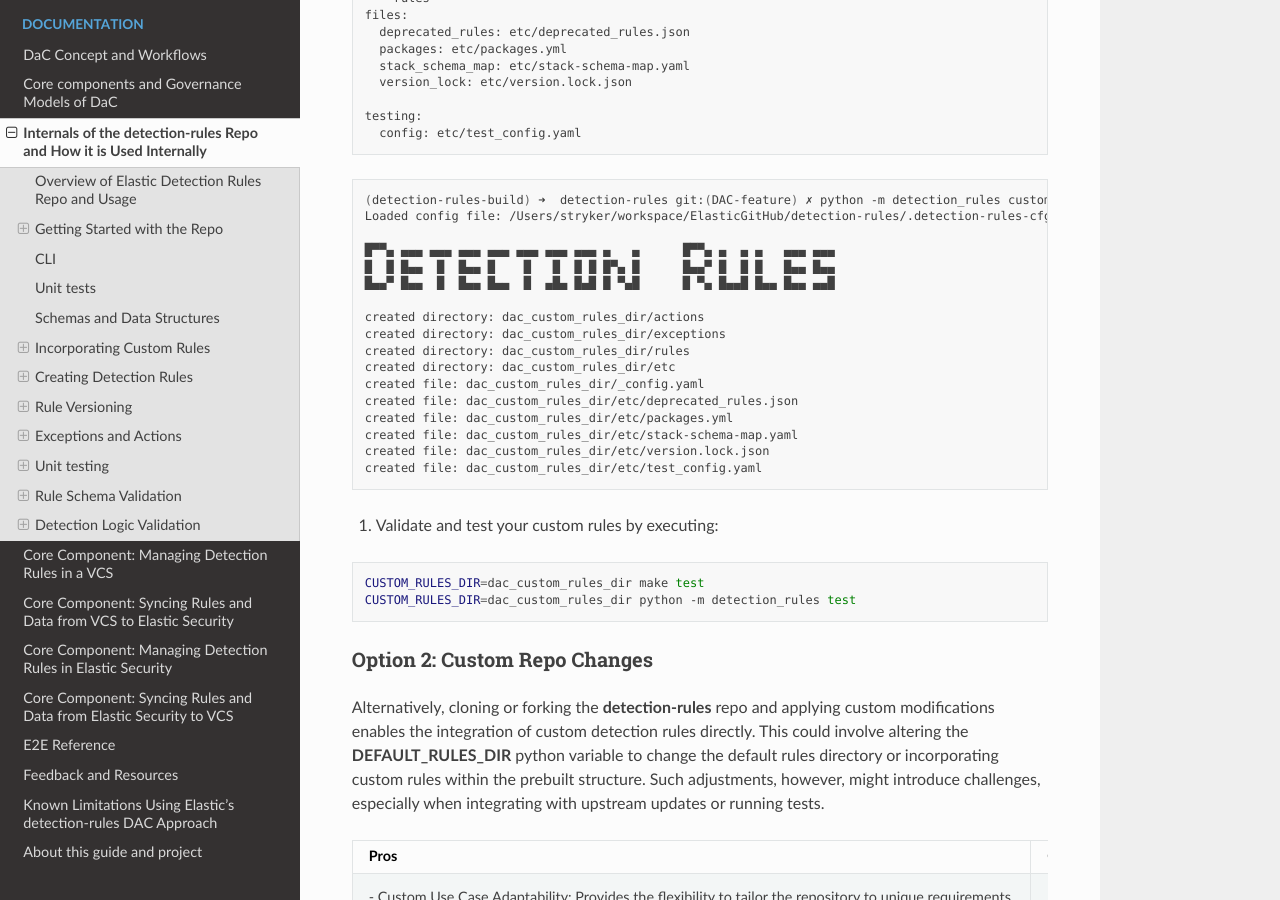
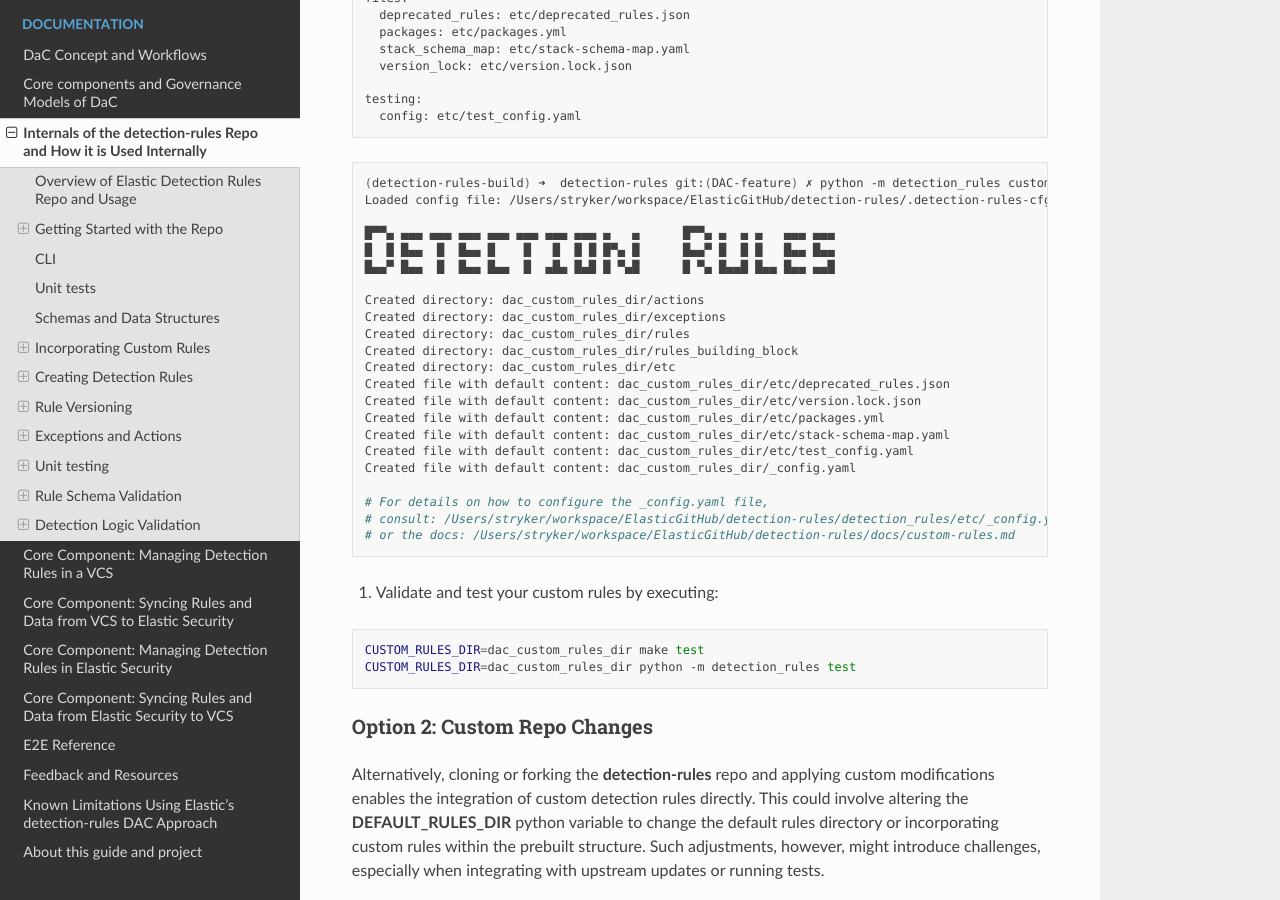
Before and after one commit to elastic/DaC-Reference, a Sphinx documentation site: the page built from docs/internals_of_the_detection_rules_repo.md, in a window 1280 px wide and 900 px high, scrolled down 8866 px. Built offline with Sphinx 7.4.7 and the Read the Docs theme 2.0.0, drawn with Linux system fonts in a browser that asks for light colours; some of the changed text lies outside the part shown.

Commit message:
update setup-config docs

````diff
--- a/docs/internals_of_the_detection_rules_repo.md
+++ b/docs/internals_of_the_detection_rules_repo.md
@@ -113,22 +113,21 @@
 
 💡 *Note: Using some of these options with your custom rules requires repo configuration.*
 
-2. Explore the **Custom Rules** CLI commands by running **python -m detection_rules custom-rules -h** in the terminal.
+2. Explore the **Custom Rules** CLI commands by running **python -m detection_rules custom-rules setup-config -h** in the terminal.
 
 ```bash
 █▀▀▄ ▄▄▄ ▄▄▄ ▄▄▄ ▄▄▄ ▄▄▄ ▄▄▄ ▄▄▄ ▄   ▄      █▀▀▄ ▄  ▄ ▄   ▄▄▄ ▄▄▄
 █  █ █▄▄  █  █▄▄ █    █   █  █ █ █▀▄ █      █▄▄▀ █  █ █   █▄▄ █▄▄
 █▄▄▀ █▄▄  █  █▄▄ █▄▄  █  ▄█▄ █▄█ █ ▀▄█      █ ▀▄ █▄▄█ █▄▄ █▄▄ ▄▄█
 
-Usage: detection_rules custom-rules [OPTIONS] COMMAND [ARGS]...
+Usage: detection_rules custom-rules setup-config [OPTIONS] DIRECTORY
+                                                 [KIBANA_VERSION]
 
-  Commands for supporting custom rules.
+  Setup the custom rules configuration directory and files with defaults.
 
 Options:
-  -h, --help  Show this message and exit.
-
-Commands:
-  init-config  Initialize the custom rules configuration.
+  --overwrite  Overwrite the existing _config.yaml file.
+  -h, --help   Show this message and exit.
 ```
 
 💡 *Note: Using these options with your custom rules requires repo configuration and the Elastic Security Solution available.*
@@ -293,23 +292,28 @@
 ```
 
 ```bash
-(detection-rules-build) ➜  detection-rules git:(DAC-feature) ✗ python -m detection_rules custom-rules init-config dac_custom_rules_dir
+(detection-rules-build) ➜  detection-rules git:(DAC-feature) ✗ python -m detection_rules custom-rules setup-config dac_custom_rules_dir
 Loaded config file: /Users/stryker/workspace/ElasticGitHub/detection-rules/.detection-rules-cfg.json
 
 █▀▀▄ ▄▄▄ ▄▄▄ ▄▄▄ ▄▄▄ ▄▄▄ ▄▄▄ ▄▄▄ ▄   ▄      █▀▀▄ ▄  ▄ ▄   ▄▄▄ ▄▄▄
 █  █ █▄▄  █  █▄▄ █    █   █  █ █ █▀▄ █      █▄▄▀ █  █ █   █▄▄ █▄▄
 █▄▄▀ █▄▄  █  █▄▄ █▄▄  █  ▄█▄ █▄█ █ ▀▄█      █ ▀▄ █▄▄█ █▄▄ █▄▄ ▄▄█
 
-created directory: dac_custom_rules_dir/actions
-created directory: dac_custom_rules_dir/exceptions
-created directory: dac_custom_rules_dir/rules
-created directory: dac_custom_rules_dir/etc
-created file: dac_custom_rules_dir/_config.yaml
-created file: dac_custom_rules_dir/etc/deprecated_rules.json
-created file: dac_custom_rules_dir/etc/packages.yml
-created file: dac_custom_rules_dir/etc/stack-schema-map.yaml
-created file: dac_custom_rules_dir/etc/version.lock.json
-created file: dac_custom_rules_dir/etc/test_config.yaml
+Created directory: dac_custom_rules_dir/actions
+Created directory: dac_custom_rules_dir/exceptions
+Created directory: dac_custom_rules_dir/rules
+Created directory: dac_custom_rules_dir/rules_building_block
+Created directory: dac_custom_rules_dir/etc
+Created file with default content: dac_custom_rules_dir/etc/deprecated_rules.json
+Created file with default content: dac_custom_rules_dir/etc/version.lock.json
+Created file with default content: dac_custom_rules_dir/etc/packages.yml
+Created file with default content: dac_custom_rules_dir/etc/stack-schema-map.yaml
+Created file with default content: dac_custom_rules_dir/etc/test_config.yaml
+Created file with default content: dac_custom_rules_dir/_config.yaml
+
+# For details on how to configure the _config.yaml file,
+# consult: /Users/stryker/workspace/ElasticGitHub/detection-rules/detection_rules/etc/_config.yaml
+# or the docs: /Users/stryker/workspace/ElasticGitHub/detection-rules/docs/custom-rules.md
 ```
 
 1. Validate and test your custom rules by executing:
````
Also changed, not shown: other parts of docs/internals_of_the_detection_rules_repo.md (+1 -1 lines).
